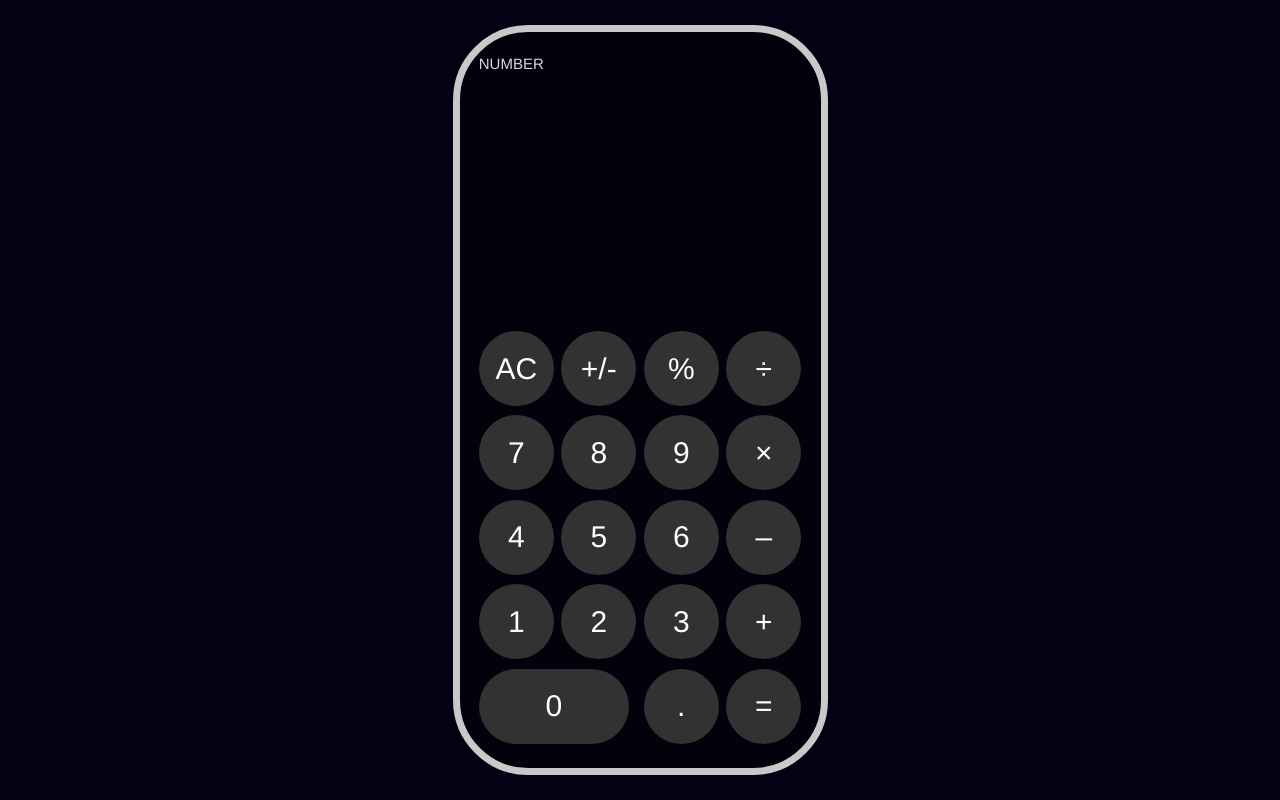
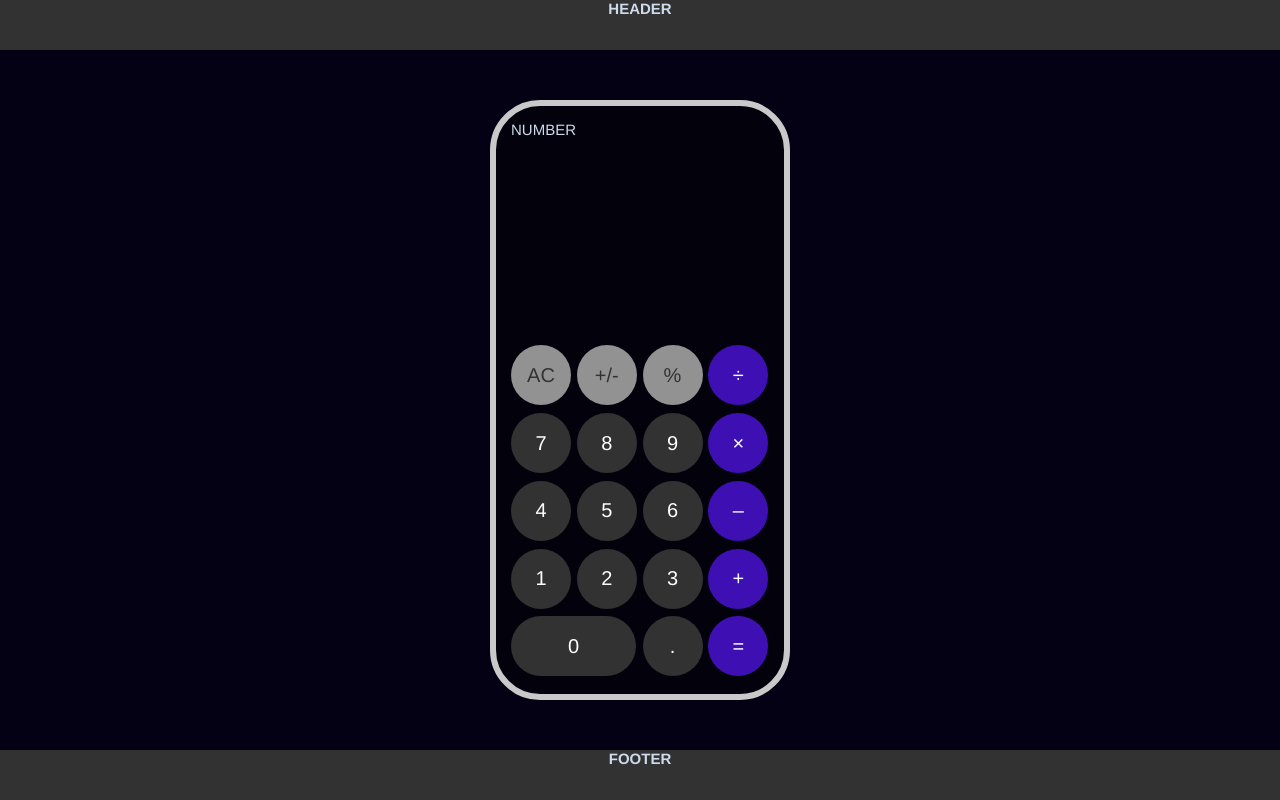
Before and after one commit to joelbaldapan/calculator, a plain HTML site: page index.html in a window 1280 px wide. Drawn offline with Linux system fonts and the light colour scheme.

Commit message:
Update colors and sizes

```diff
--- a/index.html
+++ b/index.html
@@ -8,43 +8,52 @@
     <script src="script.js" defer></script>
   </head>
   <body>
+    <header>
+      <h1>HEADER</h1>
+    </header>
+
+    <div id="calculator">
+      <span id="display">NUMBER</span>
+
+      <!-- ROW -->
+      <button class="top">AC</button>
+      <button class="top">+/-</button>
+      <button class="top">%</button>
+      <button class="operator">÷</button>
+
+      <!-- ROW -->
+      <button>7</button>
+      <button>8</button>
+      <button>9</button>
+      <button class="operator">×</button>
+
+      <!-- ROW -->
+      <button>4</button>
+      <button>5</button>
+      <button>6</button>
+      <button class="operator">–</button>
+
+      <!-- ROW -->
+      <button>1</button>
+      <button>2</button>
+      <button>3</button>
+      <button class="operator">+</button>
+
+      <!-- ROW -->
+      <button id="zero">0</button>
+      <button>.</button>
+      <button class="operator">=</button>
+    </div>
+
+    <footer>
+      <h1>FOOTER</h1>
+    </footer>
+
     <img
       class="logo"
       id="header-logo"
       src="images/header/signatureW.gif"
       alt="By Joel Baldapan"
     />
-    <div id="calculator">
-      <span id="display">NUMBER</span>
-
-      <!-- ROW -->
-      <button>AC</button>
-      <button>+/-</button>
-      <button>%</button>
-      <button>÷</button>
-
-      <!-- ROW -->
-      <button>7</button>
-      <button>8</button>
-      <button>9</button>
-      <button>×</button>
-
-      <!-- ROW -->
-      <button>4</button>
-      <button>5</button>
-      <button>6</button>
-      <button>–</button>
-
-      <!-- ROW -->
-      <button>1</button>
-      <button>2</button>
-      <button>3</button>
-      <button>+</button>
-
-      <!-- ROW -->
-      <button id="zero">0</button>
-      <button>.</button>
-      <button>=</button>
-    </div>
   </body>
 </html>
--- a/style.css
+++ b/style.css
@@ -8,6 +8,7 @@
 
   --button-gray: #323232;
   --button-lightgray: #929292;
+  --button-accent: #3e10b3;
 
   --font-main: "Helvetica", serif;
 }
@@ -20,7 +21,7 @@
 
 html,
 body {
-  height: 100%;
+  width: 100%;
   background: var(--w-background);
   color: var(--w-text);
   font-family: var(--font-main);
@@ -31,6 +32,22 @@ body {
   flex-direction: column;
 }
 
+header {
+  width: 100%;
+  height: 50px;
+  background-color: #323232;
+  margin-bottom: 50px;
+  text-align: center;
+}
+
+footer {
+  width: 100%;
+  height: 50px;
+  background-color: #323232;
+  margin-top: 50px;
+  text-align: center;
+}
+
 .logo {
   width: 20vw;
   padding: 1vw;
@@ -39,24 +56,18 @@ body {
   bottom: 1%;
 }
 
-@media (max-width: 950px) {
-  .logo {
-    width: 12rem;
-  }
-}
-
 #calculator {
-  height: 50rem;
-  width: 25rem;
+  height: 600px;
+  width: 300px;
   background-color: #03010b;
-  border: 0.5rem solid #c9c9c9;
-  border-radius: 5rem;
+  border: 6px solid #c9c9c9;
+  border-radius: 50px;
 
   display: grid;
   grid-template-columns: repeat(4, 1fr);
   grid-template-rows: 3.5fr repeat(5, 1fr);
-  gap: 0.5rem;
-  padding: 1.5rem;
+  gap: 5px;
+  padding: 15px;
   place-content: center;
 }
 
@@ -66,17 +77,31 @@ body {
 
 #zero {
   grid-column: 1 / 3;
-  width: 10rem;
-  border-radius: 20rem;
+  width: 125px;
+  border-radius: 200px;
 }
 
 button {
   border-radius: 50%;
-  height: 5rem;
-  width: 5rem;
+  height: 60px;
+  width: 60px;
   background-color: var(--button-gray);
   border: 0 solid black;
   color: white;
   font-family: var(--font-main);
-  font-size: 2rem;
+  font-size: 20px;
+  cursor: pointer;
 }
+
+button:hover {
+  filter: brightness(0.7);
+}
+
+.operator {
+  background-color: var(--button-accent);
+}
+
+.top {
+  background-color: var(--button-lightgray);
+  color: var(--button-gray);
+}
```
